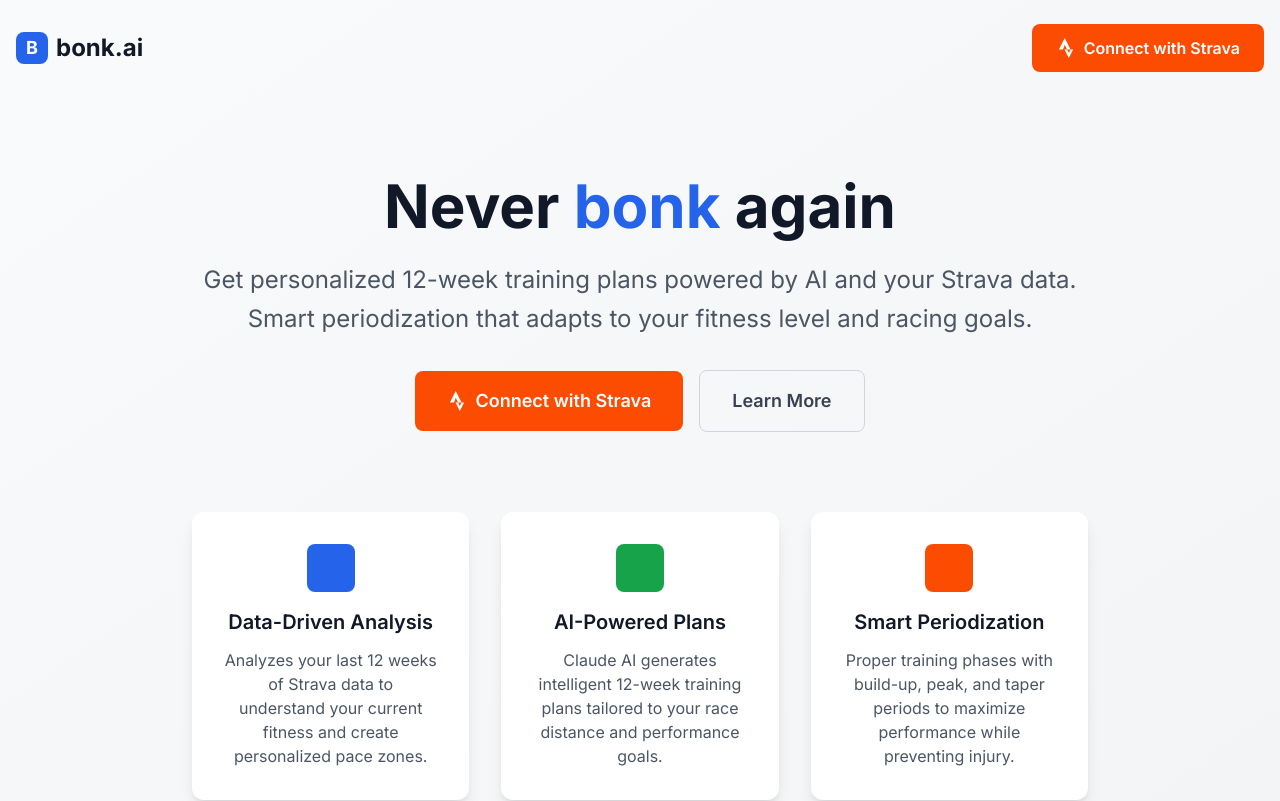
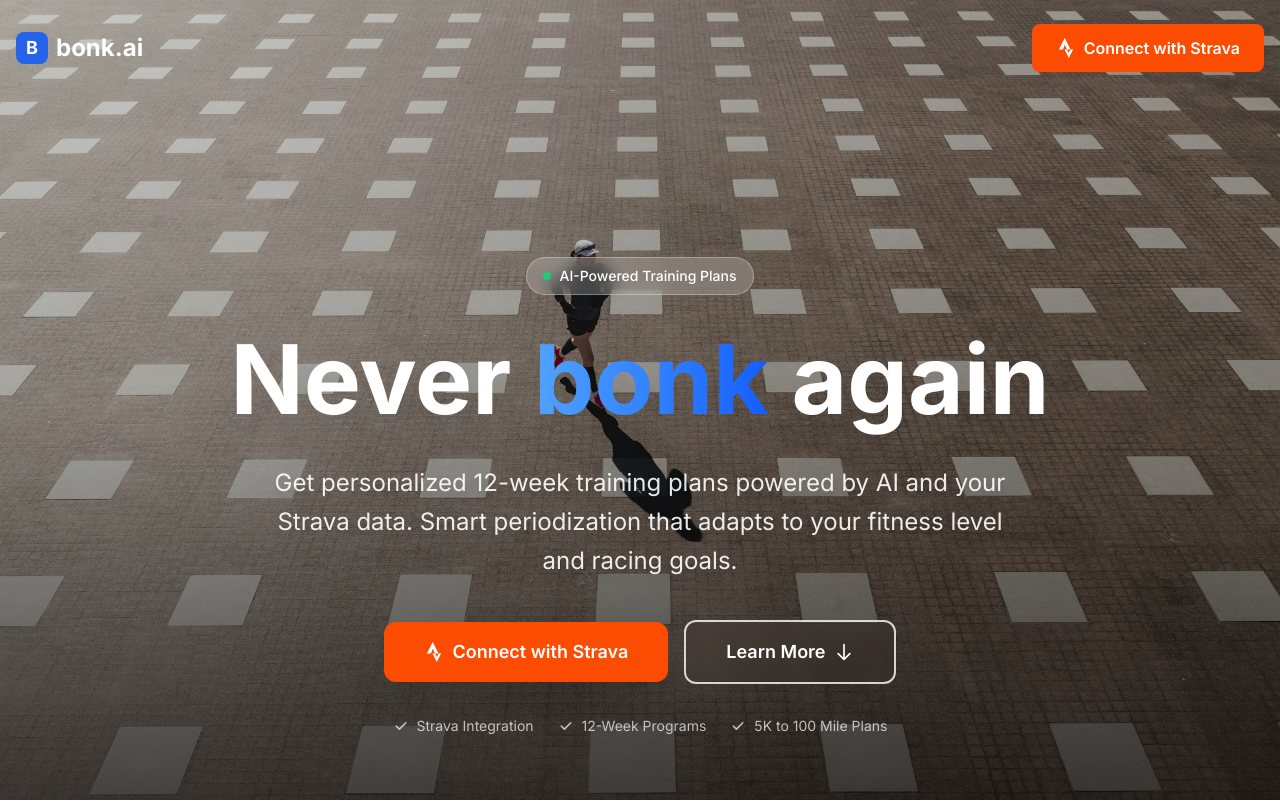
Before and after one commit to jrsarge/bonk.ai, a Next.js app: page / in a window 1280 px wide. Shown: the top 801 px of the page. Built offline with nearby package versions, Linux system fonts and the light colour scheme.

Commit message:
Fix home page hero banner, All plans cards

```diff
--- a/app/api/plans/generate/route.ts
+++ b/app/api/plans/generate/route.ts
@@ -17,7 +17,7 @@
       datePreferences,
       preferences
     } = body as {
-      raceDistance: '5k' | '10k' | 'half' | 'marathon';
+      raceDistance: '5k' | '10k' | 'half' | 'marathon' | '50k' | '50mile' | '100k' | '100mile';
       targetTime?: string;
       stravaActivities?: StravaActivity[];
       trainingDays?: number;
@@ -43,7 +43,7 @@
       );
     }
 
-    const validDistances = ['5k', '10k', 'half', 'marathon'];
+    const validDistances = ['5k', '10k', 'half', 'marathon', '50k', '50mile', '100k', '100mile'];
     if (!validDistances.includes(raceDistance)) {
       return NextResponse.json(
         { error: 'Invalid race distance' },
--- a/app/page.tsx
+++ b/app/page.tsx
@@ -1,13 +1,28 @@
 'use client';
 
 import Link from 'next/link';
+import Image from 'next/image';
 import { StravaConnectButton } from '@/components/auth';
 import { useApp } from '@/lib/auth/context';
 
 export default function Home() {
   const { isStravaConnected } = useApp();
   return (
-    <div className="min-h-screen bg-gradient-to-br from-gray-50 to-gray-100 dark:from-gray-900 dark:to-gray-800">
+    <div className="relative">
+      {/* Background Image - Full height with proper cropping */}
+      <div className="absolute inset-0 h-screen">
+        <Image
+          src="/home-page.jpg"
+          alt="Aerial view of a woman running across a patterned brown and white checkered surface"
+          fill
+          className="object-cover object-top"
+          priority
+        />
+        <div className="absolute inset-0 bg-gradient-to-b from-black/20 via-black/30 to-black/70"></div>
+      </div>
+
+      {/* Content */}
+      <div className="relative z-10">
         {/* Header */}
         <header className="container mx-auto px-4 py-6">
           <nav className="flex items-center justify-between">
@@ -15,7 +30,7 @@
               <div className="w-8 h-8 bg-primary rounded-lg flex items-center justify-center">
                 <span className="text-white font-bold text-lg">B</span>
               </div>
-            <span className="text-2xl font-bold text-gray-900 dark:text-white">bonk.ai</span>
+              <span className="text-2xl font-bold text-white">bonk.ai</span>
             </div>
             {isStravaConnected ? (
               <Link
@@ -31,75 +46,133 @@
         </header>
 
         {/* Hero Section */}
-      <main className="container mx-auto px-4 py-20">
-        <div className="text-center max-w-4xl mx-auto">
-          <h1 className="text-5xl md:text-6xl font-bold text-gray-900 dark:text-white mb-6">
-            Never <span className="text-primary">bonk</span> again
+        <main className="container mx-auto px-4 py-20 flex items-center justify-center min-h-screen">
+          <div className="text-center max-w-5xl mx-auto">
+            {/* Hero Badge */}
+            <div className="inline-flex items-center px-4 py-2 bg-white/20 backdrop-blur-sm rounded-full text-white text-sm font-medium mb-6 border border-white/30">
+              <span className="w-2 h-2 bg-green-400 rounded-full mr-2 animate-pulse"></span>
+              AI-Powered Training Plans
+            </div>
+
+            <h1 className="text-5xl md:text-7xl lg:text-8xl font-bold text-white mb-6 drop-shadow-2xl leading-tight">
+              Never <span className="text-primary bg-gradient-to-r from-blue-400 to-blue-600 bg-clip-text text-transparent">bonk</span> again
             </h1>
-          <p className="text-xl md:text-2xl text-gray-600 dark:text-gray-300 mb-8 leading-relaxed">
+
+            <p className="text-xl md:text-2xl text-white/90 mb-10 leading-relaxed drop-shadow-lg max-w-3xl mx-auto">
               Get personalized 12-week training plans powered by AI and your Strava data.
               Smart periodization that adapts to your fitness level and racing goals.
             </p>
 
-          <div className="flex flex-col sm:flex-row gap-4 justify-center items-center mb-16">
+            <div className="flex flex-col sm:flex-row gap-4 justify-center items-center mb-8">
               {isStravaConnected ? (
                 <Link
                   href="/dashboard"
-                className="bg-primary text-white px-8 py-4 rounded-lg font-semibold text-lg hover:bg-blue-700 transition-colors"
+                  className="group bg-primary hover:bg-blue-700 text-white px-10 py-4 rounded-xl font-semibold text-lg transition-all duration-200 shadow-2xl hover:shadow-blue-500/25 hover:scale-105"
                 >
+                  <span className="flex items-center">
                     Go to Dashboard
+                    <svg className="w-5 h-5 ml-2 group-hover:translate-x-1 transition-transform" fill="none" stroke="currentColor" viewBox="0 0 24 24">
+                      <path strokeLinecap="round" strokeLinejoin="round" strokeWidth={2} d="M13 7l5 5m0 0l-5 5m5-5H6" />
+                    </svg>
+                  </span>
                 </Link>
               ) : (
-              <StravaConnectButton className="px-8 py-4 text-lg" />
+                <StravaConnectButton className="group bg-primary hover:bg-blue-700 text-white px-10 py-4 rounded-xl font-semibold text-lg transition-all duration-200 shadow-2xl hover:shadow-blue-500/25 hover:scale-105" />
               )}
               <Link
                 href="#features"
-              className="border border-gray-300 dark:border-gray-600 text-gray-700 dark:text-gray-300 px-8 py-4 rounded-lg font-semibold text-lg hover:bg-gray-50 dark:hover:bg-gray-800 transition-colors"
+                className="group border-2 border-white/80 hover:border-white text-white hover:bg-white hover:text-gray-900 px-10 py-4 rounded-xl font-semibold text-lg transition-all duration-200 backdrop-blur-sm hover:scale-105"
               >
+                <span className="flex items-center">
                   Learn More
+                  <svg className="w-5 h-5 ml-2 group-hover:translate-y-1 transition-transform" fill="none" stroke="currentColor" viewBox="0 0 24 24">
+                    <path strokeLinecap="round" strokeLinejoin="round" strokeWidth={2} d="M19 14l-7 7m0 0l-7-7m7 7V3" />
+                  </svg>
+                </span>
               </Link>
             </div>
 
+            {/* Trust indicators */}
+            <div className="flex flex-wrap justify-center items-center gap-6 text-white/70 text-sm">
+              <div className="flex items-center">
+                <svg className="w-4 h-4 mr-2" fill="currentColor" viewBox="0 0 20 20">
+                  <path fillRule="evenodd" d="M16.707 5.293a1 1 0 010 1.414l-8 8a1 1 0 01-1.414 0l-4-4a1 1 0 011.414-1.414L8 12.586l7.293-7.293a1 1 0 011.414 0z" clipRule="evenodd" />
+                </svg>
+                Strava Integration
+              </div>
+              <div className="flex items-center">
+                <svg className="w-4 h-4 mr-2" fill="currentColor" viewBox="0 0 20 20">
+                  <path fillRule="evenodd" d="M16.707 5.293a1 1 0 010 1.414l-8 8a1 1 0 01-1.414 0l-4-4a1 1 0 011.414-1.414L8 12.586l7.293-7.293a1 1 0 011.414 0z" clipRule="evenodd" />
+                </svg>
+                12-Week Programs
+              </div>
+              <div className="flex items-center">
+                <svg className="w-4 h-4 mr-2" fill="currentColor" viewBox="0 0 20 20">
+                  <path fillRule="evenodd" d="M16.707 5.293a1 1 0 010 1.414l-8 8a1 1 0 01-1.414 0l-4-4a1 1 0 011.414-1.414L8 12.586l7.293-7.293a1 1 0 011.414 0z" clipRule="evenodd" />
+                </svg>
+                5K to 100 Mile Plans
+              </div>
+            </div>
+          </div>
+        </main>
+        </div>
+
+      {/* Features Section */}
+      <div className="bg-white dark:bg-gray-900 py-20">
+        <div className="container mx-auto px-4">
+          <h2 className="text-3xl md:text-4xl font-bold text-center text-gray-900 dark:text-white mb-16">
+            Why Choose bonk.ai?
+          </h2>
+
           {/* Features */}
-          <div id="features" className="grid md:grid-cols-3 gap-8 mt-20">
-            <div className="bg-white dark:bg-gray-800 p-8 rounded-xl shadow-lg">
-              <div className="w-12 h-12 bg-primary bg-opacity-10 rounded-lg flex items-center justify-center mb-4 mx-auto">
-                <svg className="w-6 h-6 text-primary" fill="none" stroke="currentColor" viewBox="0 0 24 24">
+          <div id="features" className="grid md:grid-cols-3 gap-8">
+            <div className="group relative overflow-hidden bg-gradient-to-br from-blue-50 to-blue-100 dark:from-blue-900/20 dark:to-blue-800/30 p-8 rounded-2xl border border-blue-200 dark:border-blue-700/30 hover:shadow-xl hover:shadow-blue-500/10 transition-all duration-300 hover:scale-105">
+              <div className="absolute inset-0 bg-gradient-to-br from-blue-500/5 to-transparent opacity-0 group-hover:opacity-100 transition-opacity"></div>
+              <div className="relative">
+                <div className="w-16 h-16 bg-blue-500 rounded-2xl flex items-center justify-center mb-6 group-hover:bg-blue-600 transition-colors shadow-lg">
+                  <svg className="w-8 h-8 text-white" fill="none" stroke="currentColor" viewBox="0 0 24 24">
                     <path strokeLinecap="round" strokeLinejoin="round" strokeWidth={2} d="M9 19v-6a2 2 0 00-2-2H5a2 2 0 00-2 2v6a2 2 0 002 2h2a2 2 0 002-2zm0 0V9a2 2 0 012-2h2a2 2 0 012 2v10m-6 0a2 2 0 002 2h2a2 2 0 002-2m0 0V5a2 2 0 012-2h2a2 2 0 012 2v14a2 2 0 01-2 2h-2a2 2 0 01-2-2z" />
                   </svg>
                 </div>
-              <h3 className="text-xl font-semibold mb-3 text-gray-900 dark:text-white">Data-Driven Analysis</h3>
-              <p className="text-gray-600 dark:text-gray-300">
+                <h3 className="text-xl font-bold mb-4 text-gray-900 dark:text-white">Data-Driven Analysis</h3>
+                <p className="text-gray-600 dark:text-gray-300 leading-relaxed">
                   Analyzes your last 12 weeks of Strava data to understand your current fitness and create personalized pace zones.
                 </p>
               </div>
+            </div>
 
-            <div className="bg-white dark:bg-gray-800 p-8 rounded-xl shadow-lg">
-              <div className="w-12 h-12 bg-success bg-opacity-10 rounded-lg flex items-center justify-center mb-4 mx-auto">
-                <svg className="w-6 h-6 text-success" fill="none" stroke="currentColor" viewBox="0 0 24 24">
+            <div className="group relative overflow-hidden bg-gradient-to-br from-green-50 to-green-100 dark:from-green-900/20 dark:to-green-800/30 p-8 rounded-2xl border border-green-200 dark:border-green-700/30 hover:shadow-xl hover:shadow-green-500/10 transition-all duration-300 hover:scale-105">
+              <div className="absolute inset-0 bg-gradient-to-br from-green-500/5 to-transparent opacity-0 group-hover:opacity-100 transition-opacity"></div>
+              <div className="relative">
+                <div className="w-16 h-16 bg-green-500 rounded-2xl flex items-center justify-center mb-6 group-hover:bg-green-600 transition-colors shadow-lg">
+                  <svg className="w-8 h-8 text-white" fill="none" stroke="currentColor" viewBox="0 0 24 24">
                     <path strokeLinecap="round" strokeLinejoin="round" strokeWidth={2} d="M13 10V3L4 14h7v7l9-11h-7z" />
                   </svg>
                 </div>
-              <h3 className="text-xl font-semibold mb-3 text-gray-900 dark:text-white">AI-Powered Plans</h3>
-              <p className="text-gray-600 dark:text-gray-300">
+                <h3 className="text-xl font-bold mb-4 text-gray-900 dark:text-white">AI-Powered Plans</h3>
+                <p className="text-gray-600 dark:text-gray-300 leading-relaxed">
                   Claude AI generates intelligent 12-week training plans tailored to your race distance and performance goals.
                 </p>
               </div>
+            </div>
 
-            <div className="bg-white dark:bg-gray-800 p-8 rounded-xl shadow-lg">
-              <div className="w-12 h-12 bg-strava bg-opacity-10 rounded-lg flex items-center justify-center mb-4 mx-auto">
-                <svg className="w-6 h-6 text-strava" fill="none" stroke="currentColor" viewBox="0 0 24 24">
+            <div className="group relative overflow-hidden bg-gradient-to-br from-orange-50 to-orange-100 dark:from-orange-900/20 dark:to-orange-800/30 p-8 rounded-2xl border border-orange-200 dark:border-orange-700/30 hover:shadow-xl hover:shadow-orange-500/10 transition-all duration-300 hover:scale-105">
+              <div className="absolute inset-0 bg-gradient-to-br from-orange-500/5 to-transparent opacity-0 group-hover:opacity-100 transition-opacity"></div>
+              <div className="relative">
+                <div className="w-16 h-16 bg-orange-500 rounded-2xl flex items-center justify-center mb-6 group-hover:bg-orange-600 transition-colors shadow-lg">
+                  <svg className="w-8 h-8 text-white" fill="none" stroke="currentColor" viewBox="0 0 24 24">
                     <path strokeLinecap="round" strokeLinejoin="round" strokeWidth={2} d="M12 8v4l3 3m6-3a9 9 0 11-18 0 9 9 0 0118 0z" />
                   </svg>
                 </div>
-              <h3 className="text-xl font-semibold mb-3 text-gray-900 dark:text-white">Smart Periodization</h3>
-              <p className="text-gray-600 dark:text-gray-300">
+                <h3 className="text-xl font-bold mb-4 text-gray-900 dark:text-white">Smart Periodization</h3>
+                <p className="text-gray-600 dark:text-gray-300 leading-relaxed">
                   Proper training phases with build-up, peak, and taper periods to maximize performance while preventing injury.
                 </p>
               </div>
             </div>
           </div>
-      </main>
+        </div>
+      </div>
     </div>
   );
 }
--- a/components/plans/PlanGenerator.tsx
+++ b/components/plans/PlanGenerator.tsx
@@ -132,6 +132,10 @@
             <option value="10k">10K</option>
             <option value="half">Half Marathon</option>
             <option value="marathon">Marathon</option>
+            <option value="50k">50K Ultramarathon</option>
+            <option value="50mile">50 Mile Ultramarathon</option>
+            <option value="100k">100K Ultramarathon</option>
+            <option value="100mile">100 Mile Ultramarathon</option>
           </select>
         </div>
 
--- a/components/plans/PlanOverview.tsx
+++ b/components/plans/PlanOverview.tsx
@@ -14,6 +14,10 @@
     case '10k': return '10K';
     case 'half': return 'Half Marathon';
     case 'marathon': return 'Marathon';
+    case '50k': return '50K Ultramarathon';
+    case '50mile': return '50 Mile Ultramarathon';
+    case '100k': return '100K Ultramarathon';
+    case '100mile': return '100 Mile Ultramarathon';
     default: return distance.toUpperCase();
   }
 };
--- a/lib/api/anthropic.ts
+++ b/lib/api/anthropic.ts
@@ -78,7 +78,7 @@
 
     try {
       const response = await this.client.messages.create({
-        model: 'claude-3-5-haiku-20241022',
+        model: 'claude-3-7-sonnet-latest',
         max_tokens: 16000,
         temperature: 0.3,
         messages: [
@@ -170,6 +170,10 @@
    - 10K: Speed + aerobic balance, threshold work
    - Half Marathon: Tempo emphasis, progressive long runs
    - Marathon: Aerobic base, long runs up to 20+ miles
+   - 50K Ultramarathon: Aerobic base priority, back-to-back long runs, walking breaks strategy, nutrition practice
+   - 50 Mile Ultramarathon: Extended aerobic base, consecutive long runs, power hiking, aid station strategy
+   - 100K Ultramarathon: Ultra-endurance focus, back-to-back long runs up to 6+ hours, night running practice
+   - 100 Mile Ultramarathon: Maximum aerobic capacity, consecutive long runs, race simulation runs up to 8+ hours
 8. Realistic pace recommendations based on current fitness
 9. Include rest days and cross-training options
 10. Injury prevention focus - don't increase mileage too aggressively
--- a/lib/export/planExport.ts
+++ b/lib/export/planExport.ts
@@ -558,6 +558,10 @@
       case '10k': return '10K';
       case 'half': return 'Half Marathon';
       case 'marathon': return 'Marathon';
+      case '50k': return '50K Ultramarathon';
+      case '50mile': return '50 Mile Ultramarathon';
+      case '100k': return '100K Ultramarathon';
+      case '100mile': return '100 Mile Ultramarathon';
       default: return distance.toUpperCase();
     }
   }
--- a/types/index.ts
+++ b/types/index.ts
@@ -21,7 +21,7 @@
   recommendedRaceDistance: '5k' | '10k' | 'half' | 'marathon';
 }
 
-export type RaceDistance = '5k' | '10k' | 'half' | 'marathon';
+export type RaceDistance = '5k' | '10k' | 'half' | 'marathon' | '50k' | '50mile' | '100k' | '100mile';
 
 export interface TrainingPlan {
   id: string;
```
Also changed, not shown: app/dashboard/page.tsx (+7 -3 lines), public/home-page.jpg (added). Lines whose indentation alone changed are shown as unchanged.
